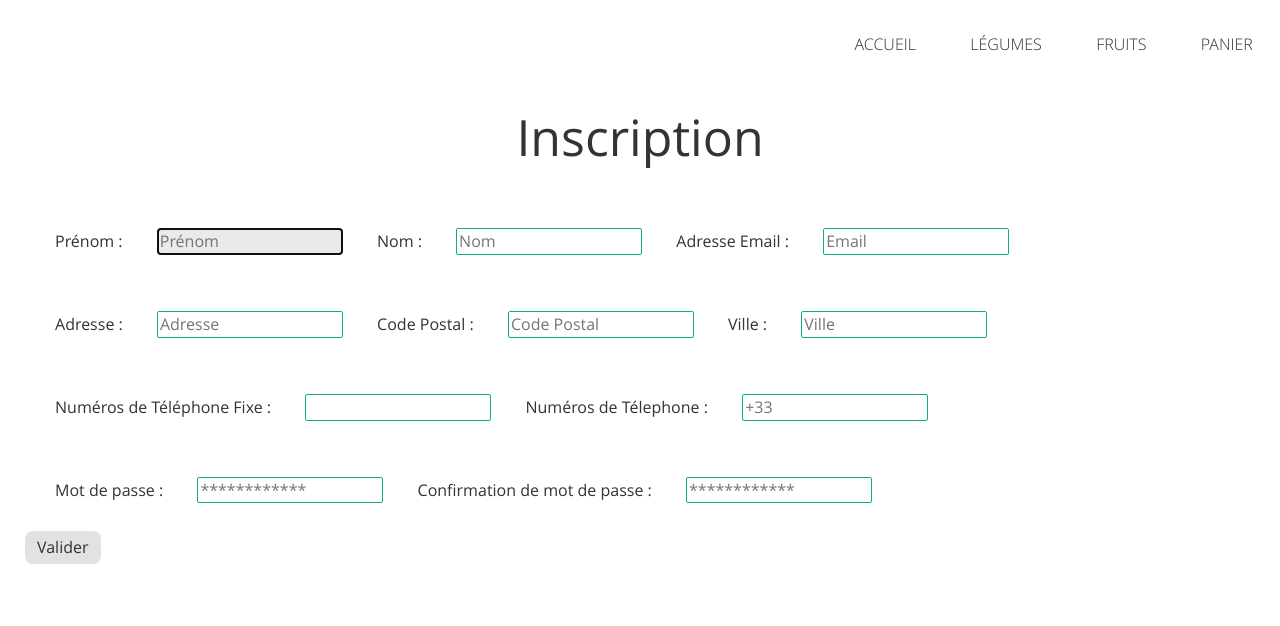
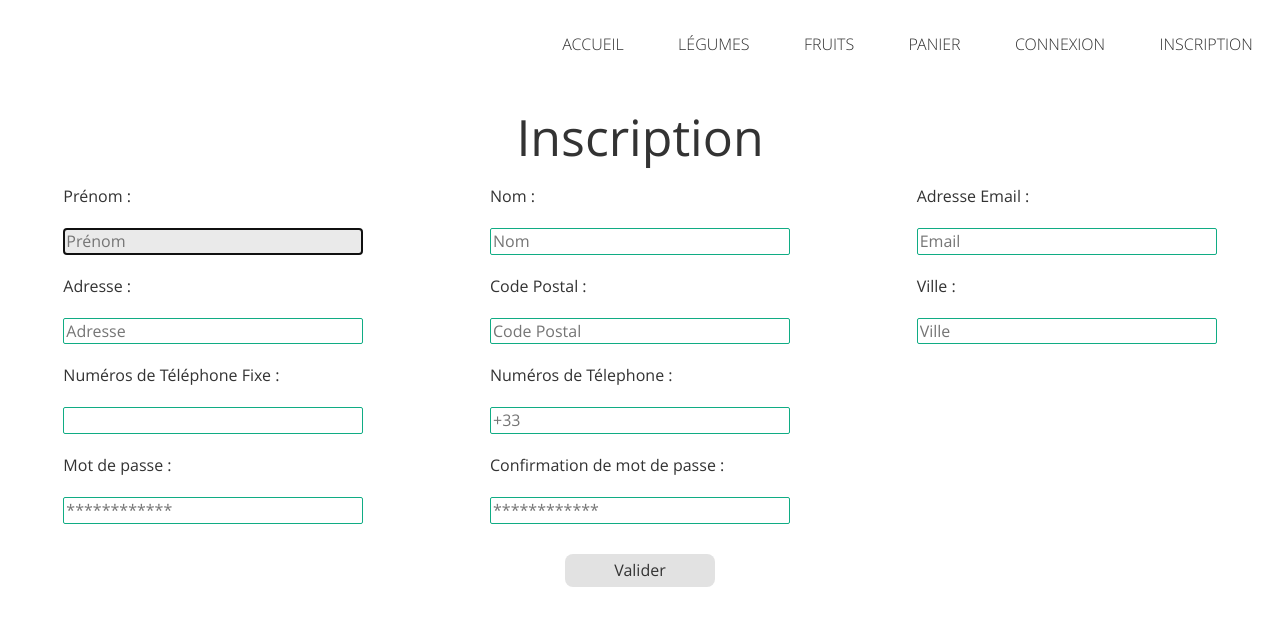
Before and after one commit to MeillatTristan/projetMarchand, a PHP site: page /projetMarchand/inscription.php in a window 1280 px wide. Shown: the top 626 px of the page. Run offline with PHP 8.4, Linux system fonts and the light colour scheme.

Commit message:
changement inscription

```diff
--- a/connexion.php
+++ b/connexion.php
@@ -39,7 +39,7 @@ include "configbdd.php";
 					<h2>Connexion Admin</h2>
         </div>
         <form action="authUser.php">
-          <input type="text" name="identifiant" required placeholder="identifiant">
+          <input type="text" name="email" required placeholder="Adresse Email">
           <input type="password" name="password" required placeholder="Mot de Passe">
           <input type="submit" value="Connexion">
         </form>
--- a/css/style.css
+++ b/css/style.css
@@ -176,22 +176,26 @@ div.prixArticle input {
 }
 
 .inscription {
-	margin: 25px;
-	float: left;
-}
-
-.inscription input {
-	display: inline-block
+	display: flex;
+	justify-content: space-around;
+}
+
+.first_contenant {
+	display: flex;
+	flex-direction: column;
+	width: 25%;
 }
 
 .inscription input:focus {
 	background: #eaeaea;
 }
 
-
-.inscription span {
-	display: inline-block;
-	margin: 30px;
+.inscription input{
+	height: auto;
+}
+
+.first_contenant * {
+	margin: 10px;
 }
 
 .button_inscription {
@@ -201,7 +205,14 @@ div.prixArticle input {
 	background:rgb(226, 226, 226);
 	font: 16px;
 	color: #333;
-}
+	width: 50%;
+}
+
+.contenant_button {
+	display: flex;
+	justify-content: center;
+}
+
 
 .lineTable{
 	display: flex;
--- a/header.php
+++ b/header.php
@@ -4,7 +4,13 @@
 		<li><a href="legume.php">Légumes</a></li>
 		<li><a href="fruit.php">Fruits</a></li>
 		<li><a href="panier.php">Panier</a></li>
+
 		<?php
+		if (!isset($_SESSION['id'])) {
+			echo "<li><a href='connexion.php'>Connexion</a></li>" ;
+			echo "<li><a href='inscription.php'>Inscription</a></li>";
+		}
+
 		if(isset($_SESSION['id'])){
 			echo "<li><a href='pannelAdmin.php'>Admin</a></li>";
 			echo "<li><a href='deconnexion.php'>Déconnexion</a></li>";
--- a/inscription.php
+++ b/inscription.php
@@ -67,33 +67,36 @@
   <div class="container">
     <h2>Inscription</h2>
   </div>
-  <div >
+  <div>
     <form class="inscription" action='valid_user.php'>
+      <div class="first_contenant">
         <span>Prénom :</span>
         <input type="text" name='firstname' id='firstname' required placeholder='Prénom' autofocus=""> </input>
+        <span>Adresse :</span>
+        <input type="text" name='adresse' id='adresse' required placeholder='Adresse'> </input>
+        <span>Numéros de Téléphone Fixe :</span>
+        <input type="text" name='telephone' id='telephone_f' placeholder=''> </input>
+        <span>Mot de passe :</span>
+        <input type="password" name='valid_mdp1' id='password_1' required placeholder='************'> </input>
+      </div>
+      <div class="first_contenant">
         <span>Nom :</span>
         <input type="text" name='lastname' id='lastname' required placeholder='Nom'> </input>
+        <span>Code Postal :</span>
+        <input type="text" name='code_postal' id='code_postal' required placeholder='Code Postal'> </input>
+        <span>Numéros de Télephone :</span>
+        <input type="text" name='telephone' id='telephone_p' required placeholder='+33'> </input>
+        <span>Confirmation de mot de passe :</span>
+        <input type="password" name='valid_mdp2' id='password_2' required placeholder='************'> </input>
+        <div class="contenant_button">
+          <button class="button_inscription" type='submit' name='valid_user'>Valider</button>
+        </div>
+      </div>
+      <div class="first_contenant">
         <span>Adresse Email :</span>
         <input type="text" name='email' id='email' required placeholder='Email'> </input>
-      <br>
-      <span>Adresse :</span>
-      <input type="text" name='adresse' id='adresse' required placeholder='Adresse'> </input>
-      <span>Code Postal :</span>
-      <input type="text" name='code_postal' id='code_postal' required placeholder='Code Postal'> </input>
         <span>Ville :</span>
         <input type="text" name='ville' id='ville' required placeholder='Ville'> </input>
-      <br>
-      <span>Numéros de Téléphone Fixe :</span>
-      <input type="text" name='telephone' id='telephone_f' required placeholder=''> </input>
-      <span>Numéros de Télephone :</span>
-      <input type="text" name='telephone' id='telephone_p' required placeholder='+33'> </input>
-      <br>
-      <span>Mot de passe :</span>
-      <input type="password" name='valid_mdp1' id='password_1' required placeholder='************'> </input>
-      <span>Confirmation de mot de passe :</span>
-      <input type="password" name='valid_mdp2' id='password_2' required placeholder='************'> </input>
-      <br>
-      <button class="button_inscription" type='submit' name='valid_user'>Valider</button>
-      <br>
+      </div>
     </form>
   </div>
```
Also changed, not shown: authUser.php (+9 -9 lines), valid_user.php (+8 -1 lines). Lines whose indentation alone changed are shown as unchanged.
